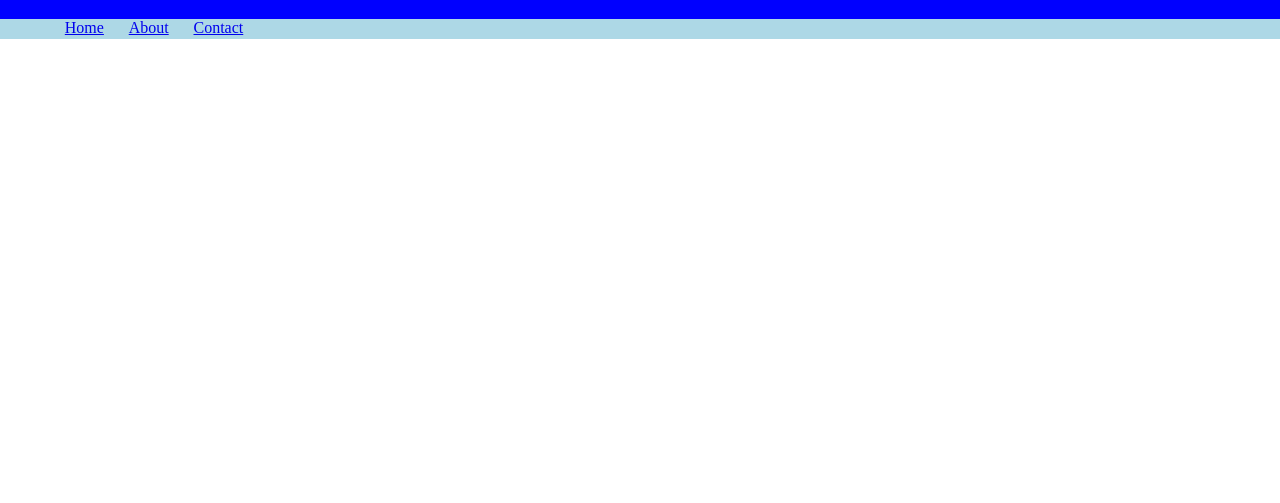
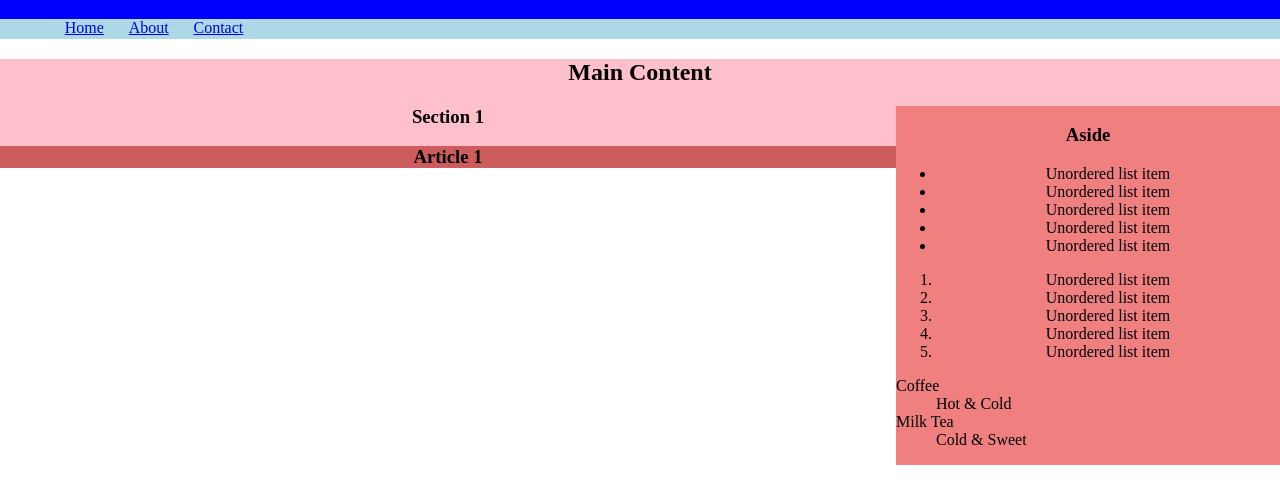
Before and after one commit to tankTopTaro/basic-layout-semantic-elements, a plain HTML site: page index.html in a window 1280 px wide. Shown: the part 61-564 px from the top of the page. Drawn offline with Linux system fonts and the light colour scheme.

Commit message:
added aside & article

```diff
--- a/index.html
+++ b/index.html
@@ -28,8 +28,42 @@
     <!--    MAIN SECTION    -->
     <main style="background-color: pink; height: 50%;">
         <!--    SECTION 1   -->
+        <h2>Main Content</h2>
+        <section style="background-color: pink; height: 50%;">
+            <!--    ASIDE   -->
+            <aside style="background-color: lightcoral; height: 100%; width: 30%; float: right;">
+                <h3>Aside</h3>
+                <ul>
+                    <li>Unordered list item</li>
+                    <li>Unordered list item</li>
+                    <li>Unordered list item</li>
+                    <li>Unordered list item</li>
+                    <li>Unordered list item</li>
+                </ul>
+                <ol>
+                    <li>Unordered list item</li>
+                    <li>Unordered list item</li>
+                    <li>Unordered list item</li>
+                    <li>Unordered list item</li>
+                    <li>Unordered list item</li>
+                </ol>
+                <dl style="text-align: left;">
+                    <dt>Coffee</dt>
+                    <dd>Hot & Cold</dd>
+                    <dt>Milk Tea</dt>
+                    <dd>Cold & Sweet</dd>
+                </dl>
+            </aside>
+            <!--    ARTICLE 1   -->
+            <h3>Section 1</h3>
+            <article style="background-color: indianred;">
+                <h3>Article 1</h3>
+            </article>
+        </section>
+        <!--    SECTION 2   -->
         <section>
-
+            <!--    ARTICLE 2   -->
+            <!--    ASIDE   -->
         </section>
     </main>
 </body>
```
